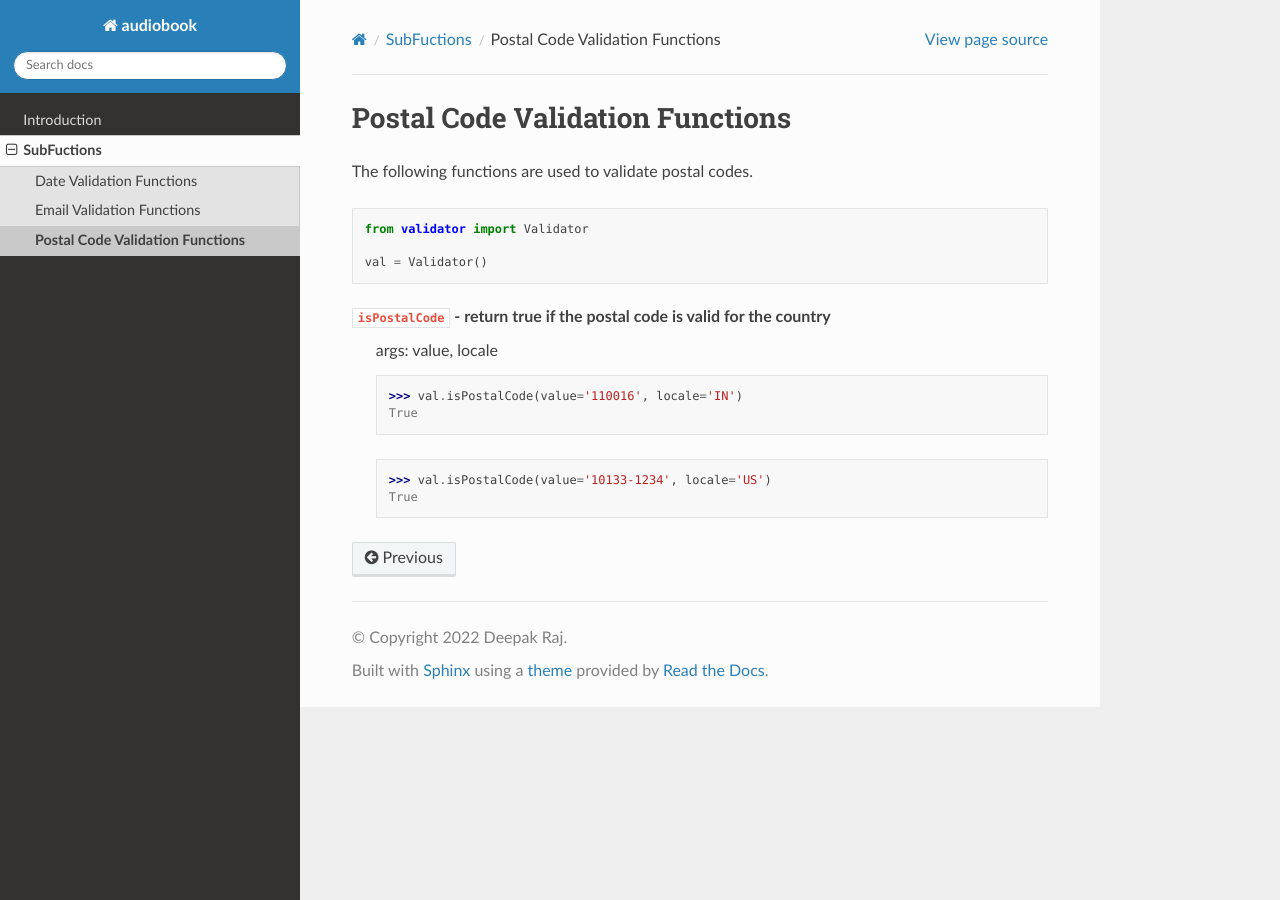
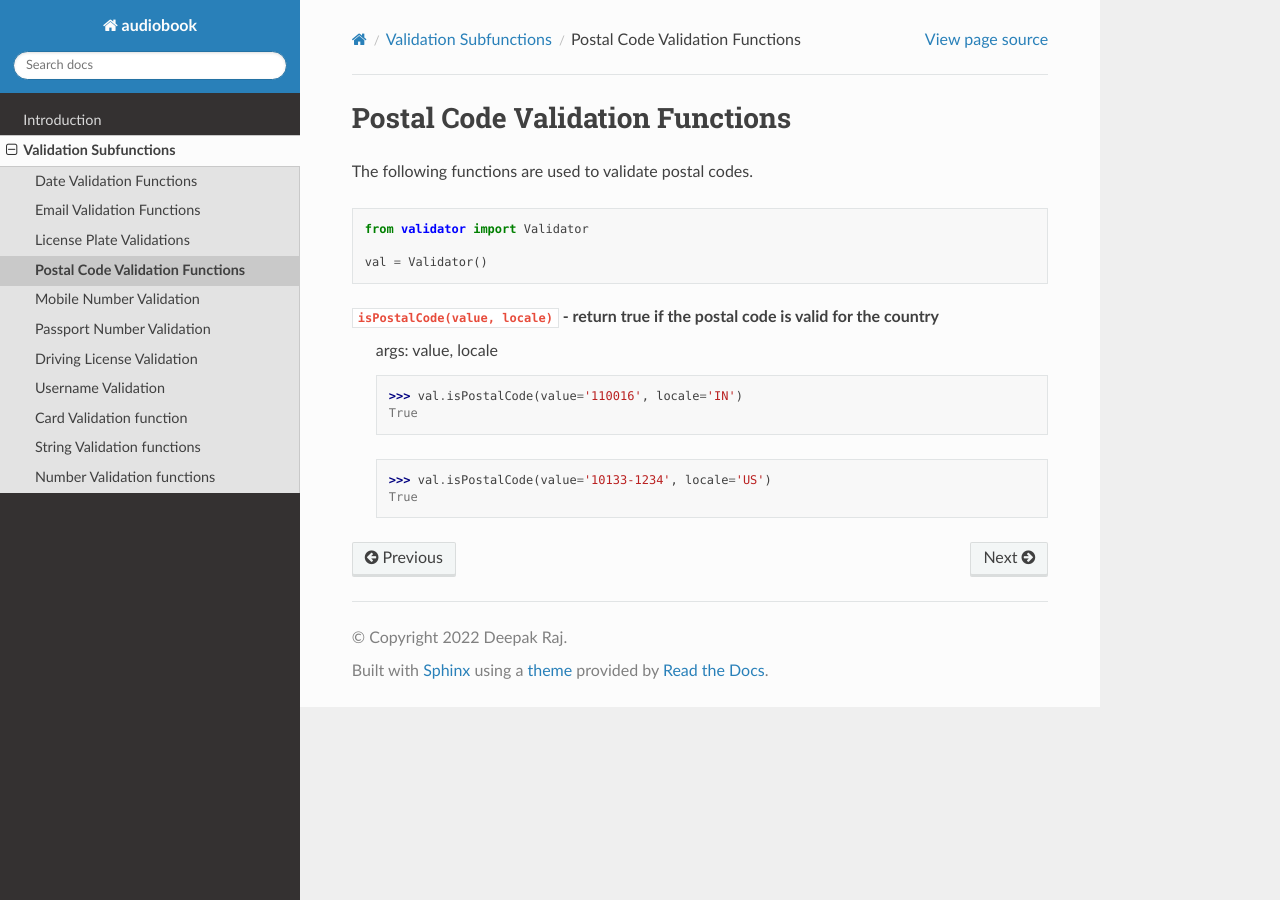
Before and after one commit to codeperfectplus/Sanatio, a Sphinx documentation site: the page built from docs/validators/postalcode.rst, in a window 1280 px wide. Built offline with Sphinx 7.4.7 and the Read the Docs theme 2.0.0, drawn with Linux system fonts in a browser that asks for light colours; pages that are not in the unit, such as notebooks, are missing from menus.

Commit message:
updating docs

```diff
--- /dev/null
+++ b/docs/conversion/index.rst
@@ -0,0 +1,6 @@
+String/Number Conversion
+========================
+
+
+.. toctree::
+   :maxdepth: 2
--- a/docs/validators/index.rst
+++ b/docs/validators/index.rst
@@ -1,4 +1,4 @@
-SubFuctions
+Validation Subfunctions
 =====================================
 
 .. toctree::
@@ -7,3 +7,12 @@ SubFuctions
    date.rst
    email.rst
    postal_code.rst
+   licenseplate.rst
+   postalcode.rst
+   mobilenumber.rst
+   passport.rst
+   drivinglicese.rst
+   username.rst
+   card.rst
+   string_validation.rst
+   number_validation.rst
--- a/docs/validators/licenseplate.rst
+++ b/docs/validators/licenseplate.rst
@@ -1,5 +1,5 @@
-License Plate Functions
-=======================
+License Plate Validations
+=========================
 
 Check if a license plate is valid or not.
 
--- a/docs/validators/postal_code.rst
+++ b/docs/validators/postalcode.rst
@@ -9,7 +9,7 @@ The following functions are used to validate postal codes.
 
     val = Validator()
 
-:code:`isPostalCode` - return true if the postal code is valid for the country
+:code:`isPostalCode(value, locale)` - return true if the postal code is valid for the country
     args: value, locale
 
     >>> val.isPostalCode(value='110016', locale='IN')
```
Also changed, not shown: docs/validators/card.rst (added, +15 -0 lines), docs/validators/drivinglicese.rst (added, +18 -0 lines), docs/validators/mobilenumber.rst (added, +15 -0 lines), docs/validators/number_validation.rst (added, +20 -0 lines), docs/validators/passport.rst (added, +16 -0 lines), docs/validators/password.rst (added, +18 -0 lines), docs/validators/string_validation.rst (added, +60 -0 lines), docs/validators/username.rst (added, +14 -0 lines).
